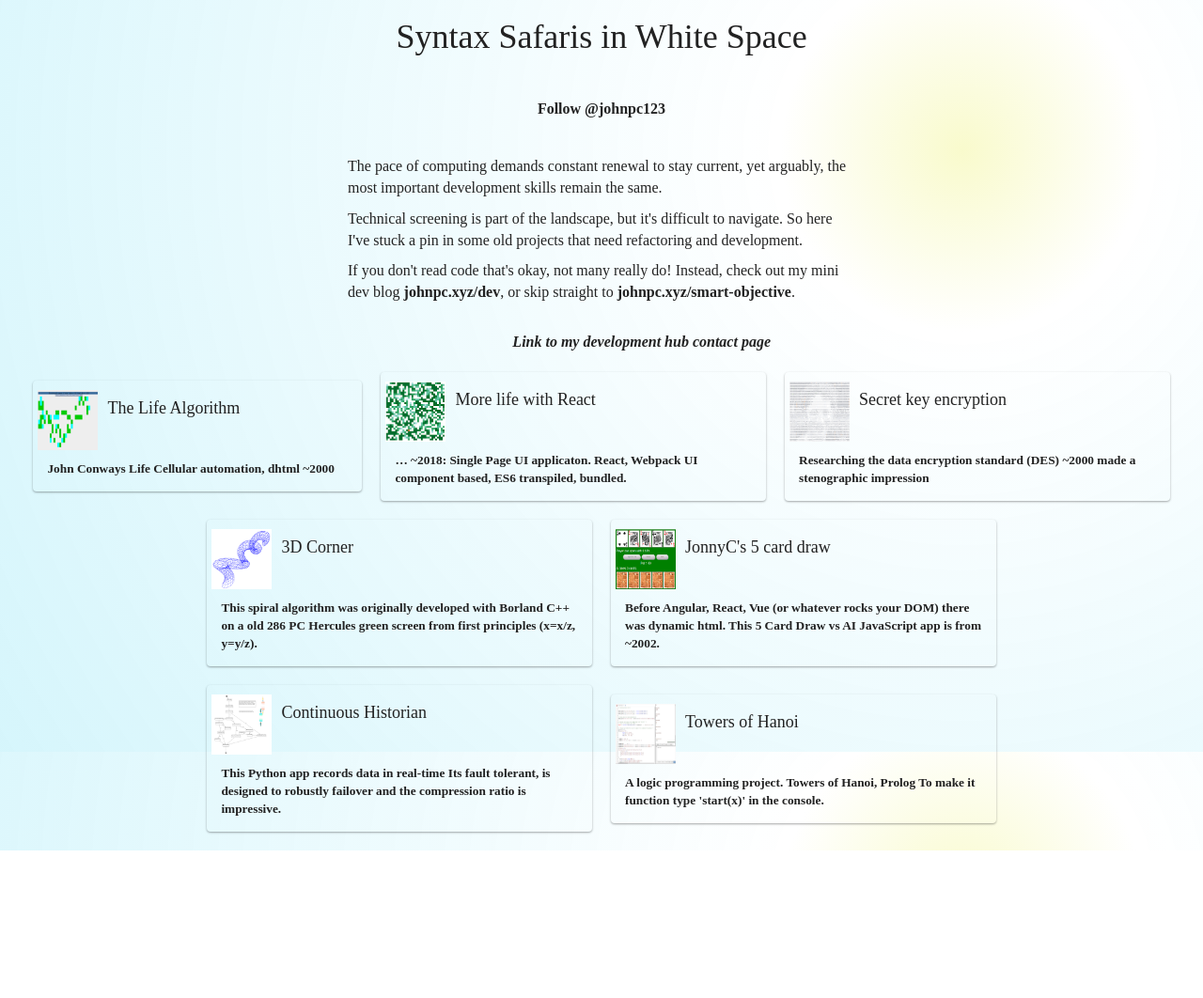
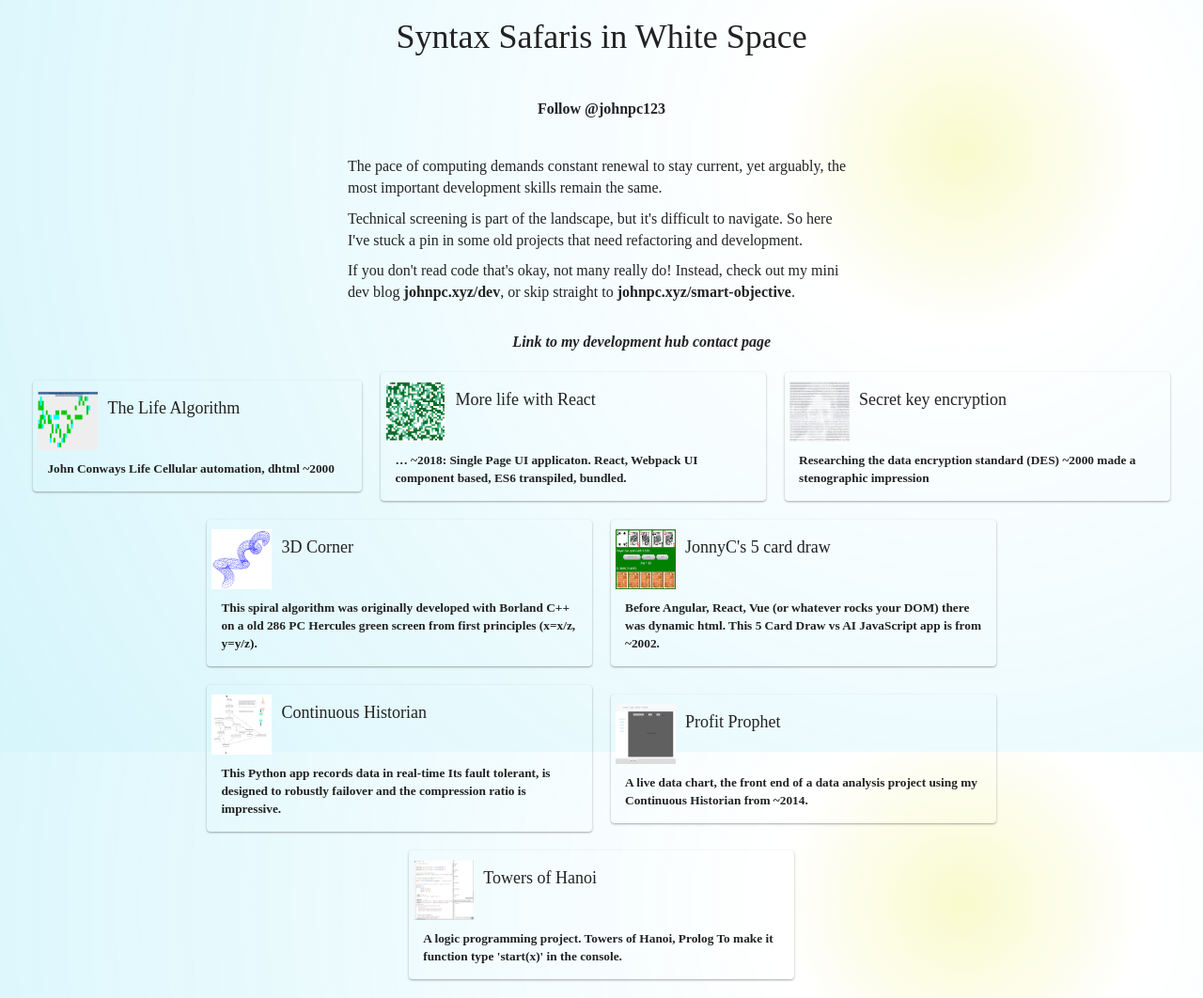
Before and after one commit to Johnpc123/johnpc123.github.io, a plain HTML site: page index.html in a window 1280 px wide. Shown: the whole page at 94% size. Before the commit the page ends 905 px from the top, so only its background shows below. Drawn offline with nearby package versions, Linux system fonts and the light colour scheme.

Commit message:
https connection pending

```diff
--- a/index.html
+++ b/index.html
@@ -240,26 +240,9 @@
           </div>
         </div>
       </a> -->
-<!--        <div class="jpcCardFlex">
-          <a href="https://prophet.practicalcoder.com/prophet" target="_blank">
-            <div class="jpcCardHeader">
-              <div class="jpcCardImg">
-                <img src="img/prophet_icon.png" />
-              </div>
-              <h4 class="jpcCardTitle">AWS hosted client</h4>
-            </div>
-            <div class="jpcCardContent">
-              <p class="jpcCardText">
-                This AWS hosted client is the production runtime of a full stack
-                data analysis project from ~2015. A<b> live data chart </b> that
-                displays neural network prediction of time series as full stack
-                web application.
-              </p>
-            </div>
-          </a>
-        </div>
 
 
+<!--
         <div class="jpcCardFlex">
           <a href="https://prophet.practicalcoder.com/monitor" target="_blank">
             <div class="jpcCardHeader">
@@ -424,6 +407,25 @@
             </div>
         </div>
       </a>
+
+
+      <a
+      href="http://store.webservice.ie:3000"
+      title="https connection pending">
+      <div class="jpcCardFlex">
+            <div class="jpcCardHeader">
+              <div class="jpcCardImg">
+                <img src="img/prophet_icon.png" />
+              </div>
+              <h4 class="jpcCardTitle">Profit Prophet</h4>
+            </div>
+            <div class="jpcCardContent">
+              <p class="jpcCardText">
+              A<b> live data chart</b>, the front end of a data analysis project using my Continuous Historian from ~2014.
+              </p>
+            </div>
+        </div>
+      </a>
       <a
       href="https://swish.swi-prolog.org/p/TowersOfHanoi.pl"
       title="type 'start(x)' where is says 'Your query goes here ...'">
```
